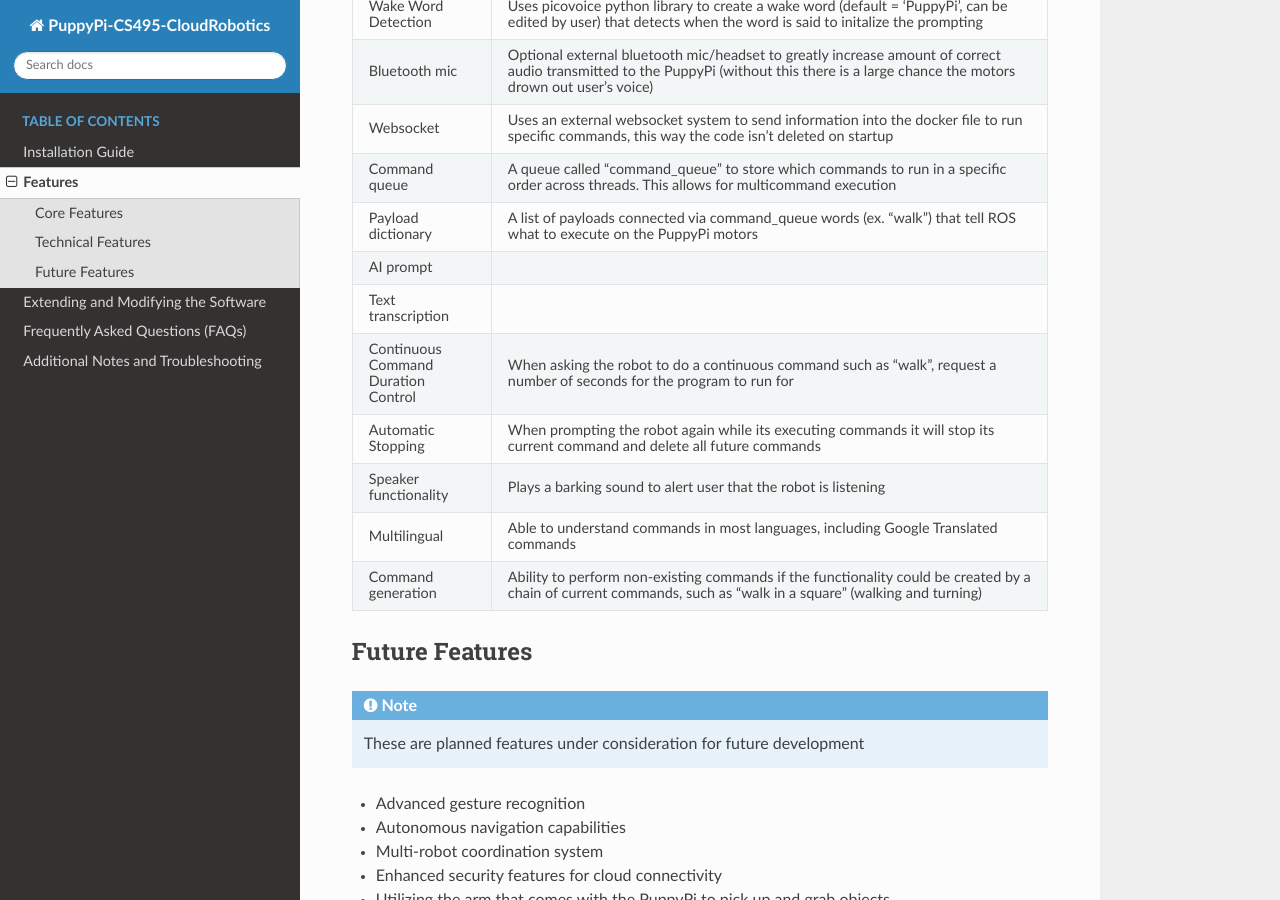
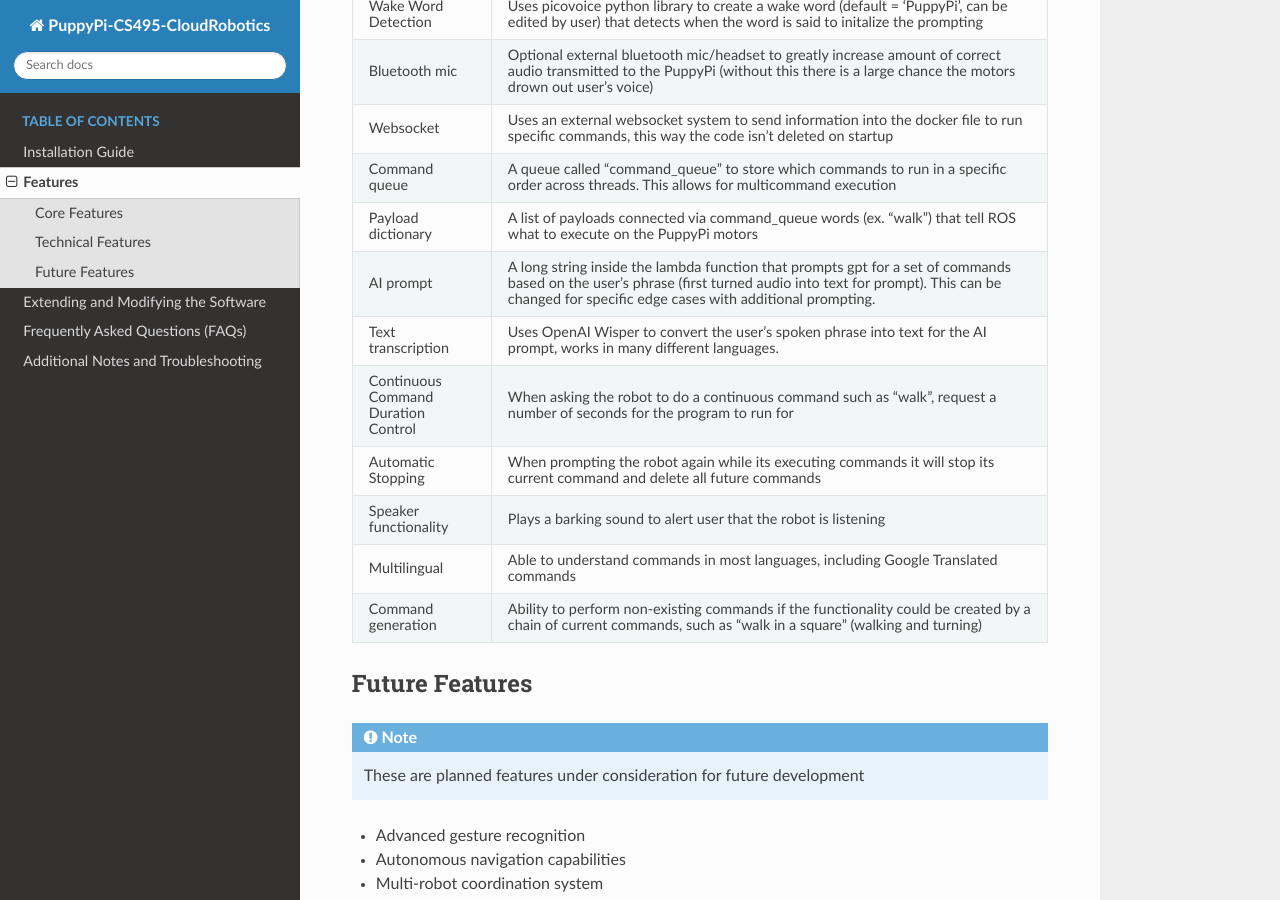
Before and after one commit to CS-495-Cloud-Robotics-Team/PuppyPi, a Sphinx documentation site: the page built from docs/features.rst, in a window 1280 px wide and 900 px high, scrolled down 992 px. Built offline with Sphinx 7.4.7 and the Read the Docs theme 3.1.0, drawn with Linux system fonts in a browser that asks for light colours; pages that are not in the unit, such as notebooks, are missing from menus.

Commit message:
Update features.rst

```diff
--- a/docs/features.rst
+++ b/docs/features.rst
@@ -55,9 +55,9 @@ Technical Features
    * - Payload dictionary
      - A list of payloads connected via command_queue words (ex. "walk") that tell ROS what to execute on the PuppyPi motors
    * - AI prompt
-     -
+     - A long string inside the lambda function that prompts gpt for a set of commands based on the user's phrase (first turned audio into text for prompt). This can be changed for specific edge cases with additional prompting.
    * - Text transcription
-     -
+     - Uses OpenAI Wisper to convert the user's spoken phrase into text for the AI prompt, works in many different languages.
    * - Continuous Command Duration Control
      - When asking the robot to do a continuous command such as "walk", request a number of seconds for the program to run for
    * - Automatic Stopping
```
